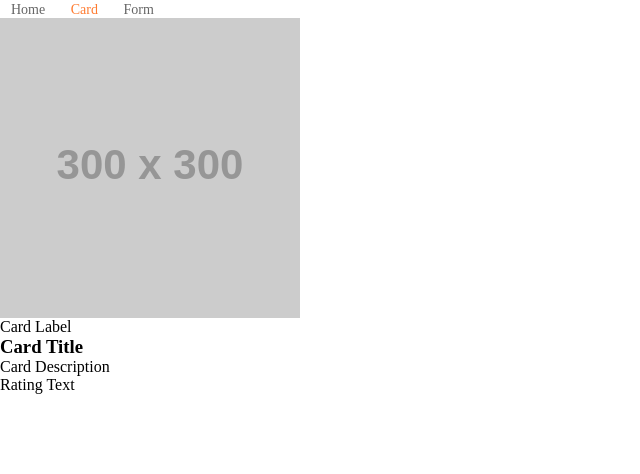
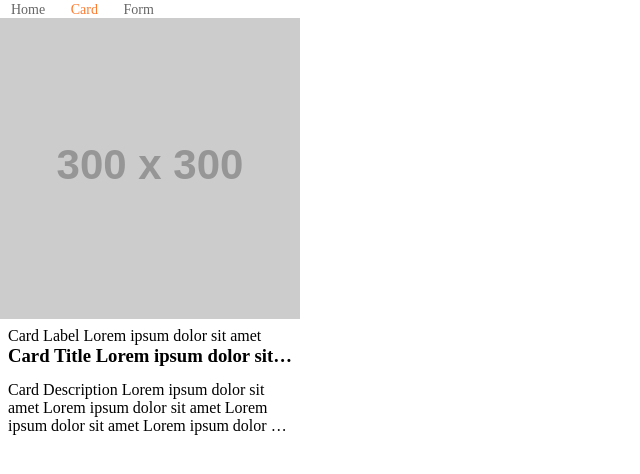
Before and after one commit to shldhee/backpac, a Vue app: page /card in a window 1280 px wide. Shown: the top 474 px of the page, without its empty margins (0-640 px from the left). Built offline with nearby package versions, Linux system fonts and the light colour scheme.

Commit message:
feat: Card 컴포넌트 스타일 수정
- 말줄임표 추가
- footer 영역 파트 없을 시 스타일 처리(v-if 사용 및 flex 사용)

```diff
--- a/src/components/Card/Card.vue
+++ b/src/components/Card/Card.vue
@@ -15,9 +15,18 @@
       <h3 class="card__title">{{ title }}</h3>
       <p class="card__description">{{ description }}</p>
     </div>
-    <div class="card__footer">
-      <span class="card__rating"></span>
-      <p class="card__rating-text">{{ ratingText }}</p>
+    <div v-if="isShowFooter" class="card__footer">
+      <div v-if="rating" class="card__rating-wrapper">
+        <span
+          v-for="(rating, i) in computedRatingArray"
+          :key="i"
+          :class="{
+            'card__rating--active': rating,
+          }"
+          class="card__rating"
+        ></span>
+      </div>
+      <p v-if="ratingText" class="card__rating-text">{{ ratingText }}</p>
     </div>
   </div>
 </template>
@@ -31,26 +40,107 @@ export default {
     },
     label: {
       type: String,
-      default: 'Card Label',
+      default: 'Card Label Lorem ipsum dolor sit amet',
     },
     title: {
       type: String,
-      default: 'Card Title',
+      default: 'Card Title Lorem ipsum dolor sit amet',
     },
     description: {
       type: String,
-      default: 'Card Description',
+      default:
+        'Card Description Lorem ipsum dolor sit amet Lorem ipsum dolor sit amet Lorem ipsum dolor sit amet Lorem ipsum dolor sit amet Lorem ipsum dolor sit amet Lorem ipsum dolor sit amet ',
     },
     rating: {
       type: Number,
-      default: 3,
+      default: 0,
     },
     ratingText: {
       type: String,
-      default: 'Rating Text',
+      default: '',
+    },
+  },
+  computed: {
+    computedRatingArray() {
+      return Array.from({ length: 5 }).map((_, i) => {
+        return i < this.rating
+      })
+    },
+    isShowFooter() {
+      return this.rating || this.ratingText
     },
   },
 }
 </script>
 
-<style lang="scss" scoped></style>
+<style lang="scss" scoped>
+.card {
+  width: 100%;
+  max-width: 300px;
+  border: 1px solid #ccc;
+  border-radius: 4px;
+  &__header {
+  }
+  &__thumbnail {
+  }
+  &__body {
+    padding: 8px;
+    border-top: 1px solid #ccc;
+  }
+  &__label {
+    display: block;
+    width: 100%;
+    overflow: hidden;
+    text-overflow: ellipsis;
+    white-space: nowrap;
+  }
+  &__title {
+    width: 100%;
+    overflow: hidden;
+    text-overflow: ellipsis;
+    white-space: nowrap;
+  }
+  &__description {
+    width: 100%;
+    margin-top: 14px;
+    overflow: hidden;
+    text-overflow: ellipsis;
+    display: -webkit-box;
+    -webkit-line-clamp: 3;
+    -webkit-box-orient: vertical;
+  }
+  &__footer {
+    height: 60px;
+    display: flex;
+    flex-direction: column;
+    justify-content: center;
+    padding: 8px;
+    border-top: 1px solid #ccc;
+  }
+  &__rating-wrapper {
+    display: flex;
+    flex-direction: row;
+    align-items: center;
+  }
+  &__rating {
+    background-color: #ccc;
+    display: inline-block;
+    width: 16px;
+    height: 16px;
+    margin-right: 4px;
+    border-radius: 50%;
+    &--active {
+      background-color: #ff7b30;
+    }
+    &::last-child {
+      margin-right: 0;
+    }
+  }
+  &__rating-text {
+    width: 100%;
+    overflow: hidden;
+    text-overflow: ellipsis;
+    white-space: nowrap;
+  }
+}
+</style>
```
